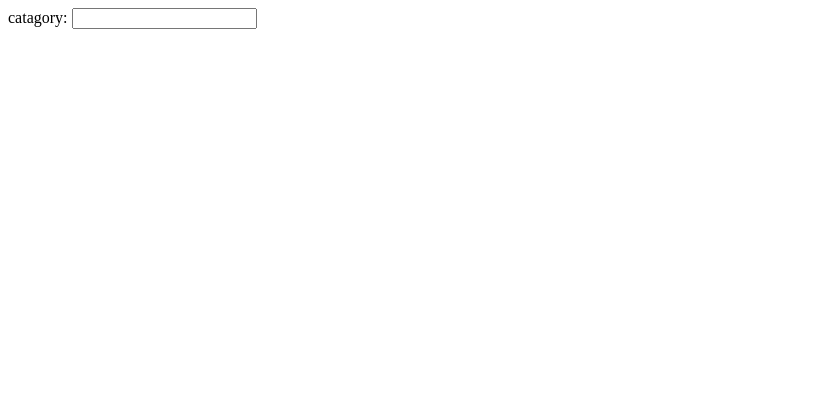
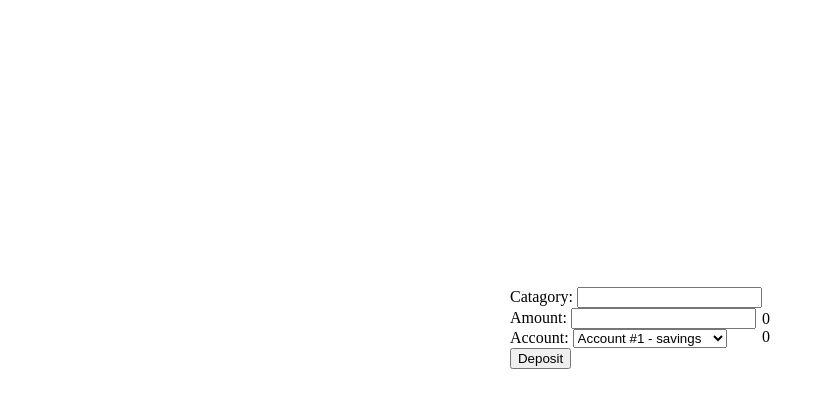
Before and after one commit to dbarks508/CS3750_Group_Assignemnt_2, a React (Create React App) app in the folder frontend/: page /account in a window 1280 px wide. Shown: the top 408 px of the page, without its empty margins (0-825 px from the left). Built offline with nearby package versions, Linux system fonts and the light colour scheme; no server answers.

Commit message:
front end untested

```diff
--- /dev/null
+++ b/frontend/src/components/account.css
@@ -0,0 +1,8 @@
+/* css for account.js component */
+
+.container {
+    display: flex;
+    justify-content: center;
+    align-items: center;
+    height: 80vh;
+};
--- a/frontend/src/components/account.js
+++ b/frontend/src/components/account.js
@@ -1,12 +1,38 @@
-import React, { useState } from "react";
+import React, { useState, useEffect } from "react";
 import { useNavigate } from "react-router";
+import "./account.css";
 
 export default function Account() {
+  const [accountNumber, setAccountNumber] = useState(null);
+  const [message, setMessage] = useState("");
+  const [account, setAccount] = useState(0);
+  const [updatedAmount, setUdatedAmount] = useState(0);
   const [form, setForm] = useState({
     catagory: "",
     amount: "",
     account: "",
   });
+
+  const navigate = useNavigate();
+
+  useEffect(() => {
+    async function run() {
+      const responce = await fetch(`http://localhost:4000/verify`, {
+        method: "GET",
+        credentials: "include",
+      });
+
+      const data = await responce.json();
+
+      if (data.status === "no session set") {
+        navigate("/");
+      } else {
+        setAccountNumber(data.accountNumber);
+      }
+    }
+    run();
+    return;
+  }, []);
 
   // helpr function to update form on change
   function updateForm(jsonObj) {
@@ -20,16 +46,32 @@ export default function Account() {
 
     const deposit = {
       catagory: form.catagory,
+      accountNumber: accountNumber,
+      accountIndex: form.account,
       amount: form.amount,
-      account: form.account,
     };
+
+    // send to backend
+    const response = await fetch(`http://localhost:4000/deposit`, {
+      method: "POST",
+      credentials: "include",
+      body: JSON.stringify(deposit),
+    });
+
+    // handle responce
+    const data = await response.json();
+    if (data.message == "deposit successful") {
+      setMessage(data.message);
+      setAccount(data.account);
+      setUdatedAmount(data.amount);
+    }
   }
 
   return (
-    <div id="container">
+    <div class="container">
       <form onSubmit={onDeposit}>
         <div>
-          <label>catagory: </label>
+          <label>Catagory: </label>
           <input
             type="text"
             id="catagory"
@@ -38,7 +80,34 @@ export default function Account() {
             required
           />
         </div>
+
+        <div>
+          <label>Amount: </label>
+          <input
+            type="number"
+            id="amount"
+            value={form.catagory}
+            onChange={(e) => updateForm({ catagory: e.target.value })}
+            required
+          />
+        </div>
+
+        <div>
+          <label>Account: </label>
+          <select name="account" id="account">
+            <option value={form.account}>Account #1 - savings</option>
+            <option value={form.account}>Account #2 - checking</option>
+            <option value={form.account}>Account #3 - other</option>
+          </select>
+        </div>
+
+        <input type="submit" value="Deposit"></input>
       </form>
+      <div class="results">
+        <div>{message && <p>{message}</p>}</div>
+        <div>{account && <p>{account}</p>}</div>
+        <div>{updatedAmount && <p>{updatedAmount}</p>}</div>
+      </div>
     </div>
   );
 }
--- a/frontend/src/components/home.js
+++ b/frontend/src/components/home.js
@@ -5,6 +5,7 @@ export default function Home() {
   const [errorMessage, setErrorMessage] = useState("");
   const [userType, setUserType] = useState("");
   const [name, setName] = useState("");
+  const [accountNumber, setAccountNumber] = useState(null);
 
   const navigate = useNavigate();
 
@@ -21,6 +22,7 @@ export default function Home() {
         navigate("/");
       } else {
         setName(data.username);
+        setAccountNumber(data.accountNumber);
       }
     }
     run();
@@ -48,6 +50,7 @@ export default function Home() {
       <h1>Welcome to Your Banking App</h1>
       <p>Coming soon...</p>
       <p>Username: {name}</p>
+      <p>Account Number: {accountNumber}</p>
       <br />
       <button onClick={logout}>Logout</button>
       <div>{errorMessage && <p>{errorMessage}</p>}</div>
```
Also changed, not shown: 2 other files (tests, documents, lock files or other folders).
